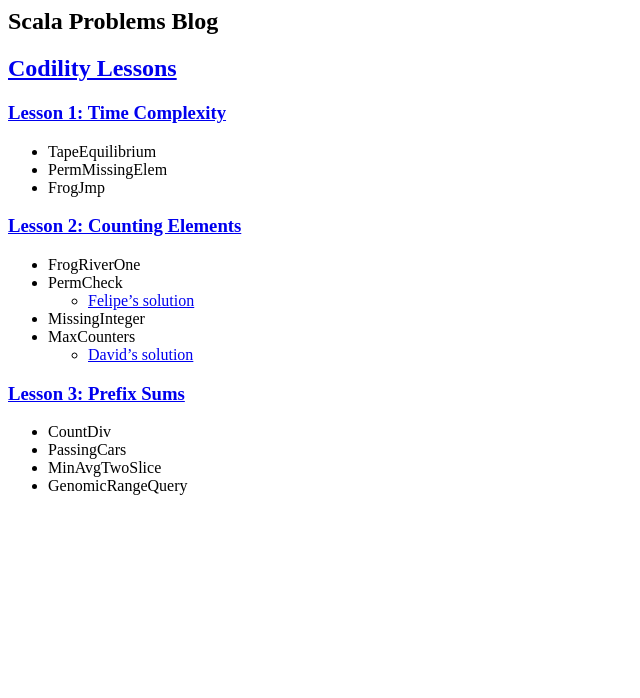
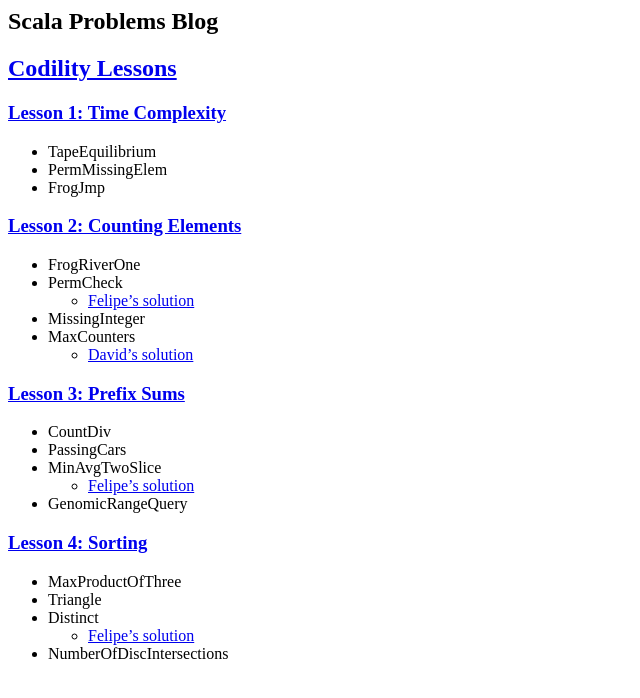
Before and after one commit to scalaproblems/scalaproblems.github.io, a Jekyll site: the page built from index.md, in a window 1280 px wide. Shown: the top 698 px of the page, without its empty margins (0-640 px from the left). Built offline with Jekyll 4.4.1, drawn with Linux system fonts in a browser that asks for light colours.

Commit message:
Lesson 4, Felipe solutions for MinAvgTwoSlice and Distinct (weird pushing a .lock file but I am not trying to figure if thats right or not this late

```diff
--- a/index.md
+++ b/index.md
@@ -22,4 +22,12 @@ layout: default
 - CountDiv
 - PassingCars
 - MinAvgTwoSlice
+    - [Felipe's solution](https://codility.com/demo/results/demoSHZX7K-8T2/)
 - GenomicRangeQuery
+
+### [Lesson 4: Sorting](https://codility.com/programmers/lessons/4)
+- MaxProductOfThree
+- Triangle
+- Distinct
+    - [Felipe's solution](https://codility.com/demo/results/demoHBXM7Z-JDA/)
+- NumberOfDiscIntersections
```
Also changed, not shown: Gemfile.lock.
